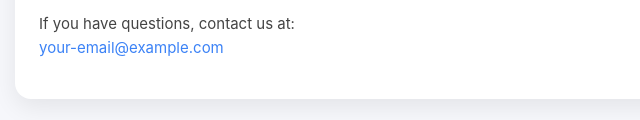
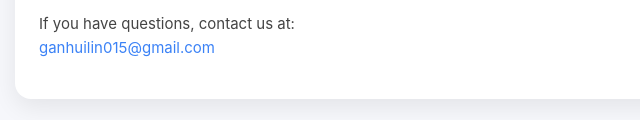
Before and after one commit to ganhuilin015/timer-legal, a plain HTML site: page index.html in a window 1280 px wide. Shown: the part 852-972 px from the top of the page, 225-865 px from the left. Drawn offline with Linux system fonts and the light colour scheme.

Commit message:
Update contact email in index.html

```diff
--- a/index.html
+++ b/index.html
@@ -106,7 +106,7 @@
       <p>
         If you have questions, contact us at:
         <br>
-        <a href="mailto:your-email@example.com">your-email@example.com</a>
+        <a href="mailto:ganhuilin015@gmail.com">ganhuilin015@gmail.com</a>
       </p>
     </div>
   </div>
```
